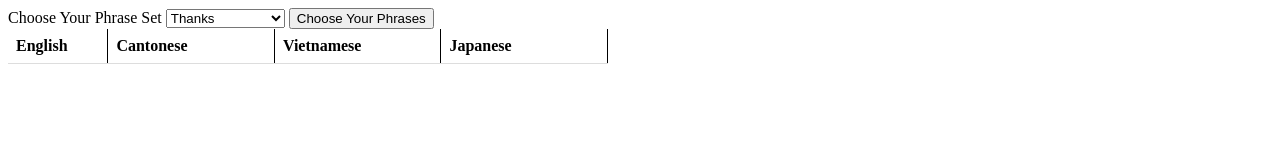
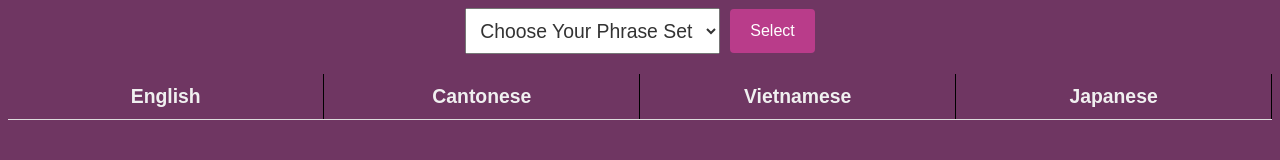
Before and after one commit to commdao/language-review, a plain HTML site: page index.html in a window 1280 px wide. Drawn offline with nearby package versions, Linux system fonts and the light colour scheme.

Commit message:
removed swiper for now, added css

```diff
--- a/index.html
+++ b/index.html
@@ -1,51 +1,15 @@
 <!DOCTYPE html>
 <html>
 <head>
-  <style>
-    .swiper {
-      width: 600px;
-      height: 600px;
-    }
-
-    .table-container {
-        padding: 10px;
-        margin: 20px;
-        border: 1px solid #ccc;
-    }
-
-    table {
-      border-collapse: collapse;
-      width: 100%;
-    }
-
-    th, td {
-      padding: 8px;
-      text-align: left;
-      border-bottom: 1px solid #ddd;
-      border-right: 1px solid #000;
-    }
-
-    th:nth-child(1),
-    td:nth-child(1) {
-        width: 15%;
-    }
-
-    th:nth-child(2),
-    td:nth-child(2),
-    th:nth-child(3),
-    td:nth-child(3),
-    th:nth-child(4),
-    td:nth-child(4) {
-            width: 25%;
-    }
-  </style>
+  <link rel="stylesheet" href="style.css">
 </head>
 <body>
-  <div class="swiper">
-    <div class="swiper-wrapper">
-      <label for="category-select">Choose Your Phrase Set</label>
-      <select name="" id="category-select"></select>
-      <button id="choose-phrases-button">Choose Your Phrases</button>
+  <div class="phrase-selection">
+    <select name="category-select" id="category-select">
+      <option value="" selected disabled>Choose Your Phrase Set</option>
+    </select>
+    <button id="choose-phrases-button">Select</button>
+  </div>
 
       <table class="phrases-table">
         <thead>
@@ -58,16 +22,6 @@
         </thead>
         <tbody id="phrases-body"></tbody>
       </table>
-    </div>
-  </div>
-<script type="module">
-  import Swiper from 'https://cdn.jsdelivr.net/npm/swiper@9/swiper-bundle.esm.browser.min.js'
-
-  const swiper = new Swiper('.swiper', {
-    direction:'vertical',
-    loop: true,
-})
-</script>
 <script src="app.js">
   // Add your audio playback functionality here using JavaScript
   var audioButtons = document.querySelectorAll('.audio-btn');
--- a/package.json
+++ /dev/null
@@ -1,5 +0,0 @@
-{
-  "dependencies": {
-    "swiper": "^9.3.2"
-  }
-}
--- /dev/null
+++ b/style.css
@@ -0,0 +1,81 @@
+* {
+    font-size: 1.1rem;
+    font-family: Arial, sans-serif;
+    font-weight: 500;
+    line-height: 1.5;
+    color: #333;
+}
+
+.phrase-selection {
+    display: flex;
+    align-items: center;
+    justify-content: center;
+    text-align: center;
+    margin-bottom: 20px;
+}
+
+#category-select {
+    padding: 10px;
+    margin-right: 10px;
+  }
+
+#choose-phrases-button {
+    padding: 10px 20px;
+    font-size: 16px;
+    background-color: #B93C8A;
+    color: #fff;
+    border: none;
+    border-radius: 4px;
+    cursor: pointer;
+}
+
+#choose-phrases-button:hover {
+    background-color: #FFC0CB;
+}
+
+body {
+    background-color: #6F3662;
+    color: white;
+}
+
+.table-container {
+    padding: 10px;
+    margin: 20px;
+    border: 1px solid #ccc;
+}
+
+table {
+    border-collapse: collapse;
+    width: 100%;
+}
+
+th, td {
+    padding: 8px;
+    text-align: left;
+    color: #F0F0F0;
+    border-bottom: 1px solid #ddd;
+    border-right: 1px solid #000;
+}
+
+th {
+    text-align: center;
+    font-weight: bold;
+}
+
+th:nth-child(1),
+td:nth-child(1) {
+    width: 25%;
+}
+
+th:nth-child(2),
+td:nth-child(2),
+th:nth-child(3),
+td:nth-child(3) {
+    width: 25%;
+
+}
+
+th:nth-child(4),
+td:nth-child(4) {
+    width: 25%;
+}
```
Also changed, not shown: 1 other file.
